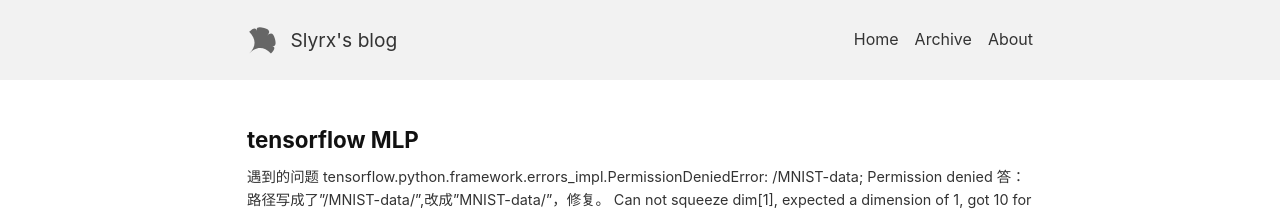
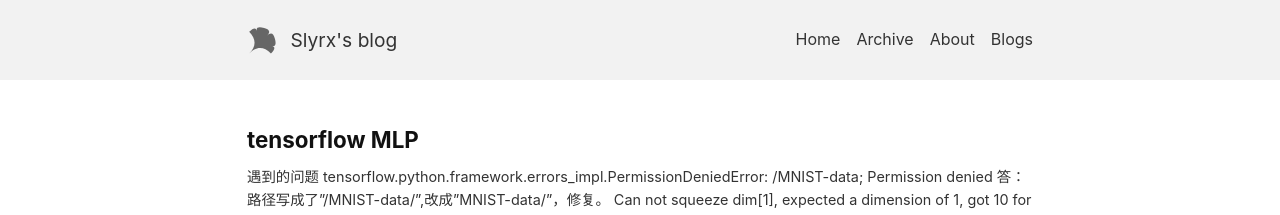
Before and after one commit to slyrx/Tech_Blog, a Jekyll site: the page built from index.html, in a window 1280 px wide and 900 px high. Shown: the top 215 px of the window. Built offline with Jekyll 4.4.1, drawn with Linux system fonts in a browser that asks for light colours; the list of posts is cut into pages by our own code.

Commit message:
add block

```diff
--- a/_includes/header.html
+++ b/_includes/header.html
@@ -30,6 +30,7 @@
           {%- include snippets/locale-to-string.html -%}
           <li><a href="{{ href }}">{%- if list.title -%}{{ list.title }}{%- else -%}{{ __return }}{%- endif -%}</a></li>
         {%- endfor -%}
+        <li><a class="page-link" href="/blogs">Blogs</a></li>
       </ul>
     </nav>
   </div>
```
